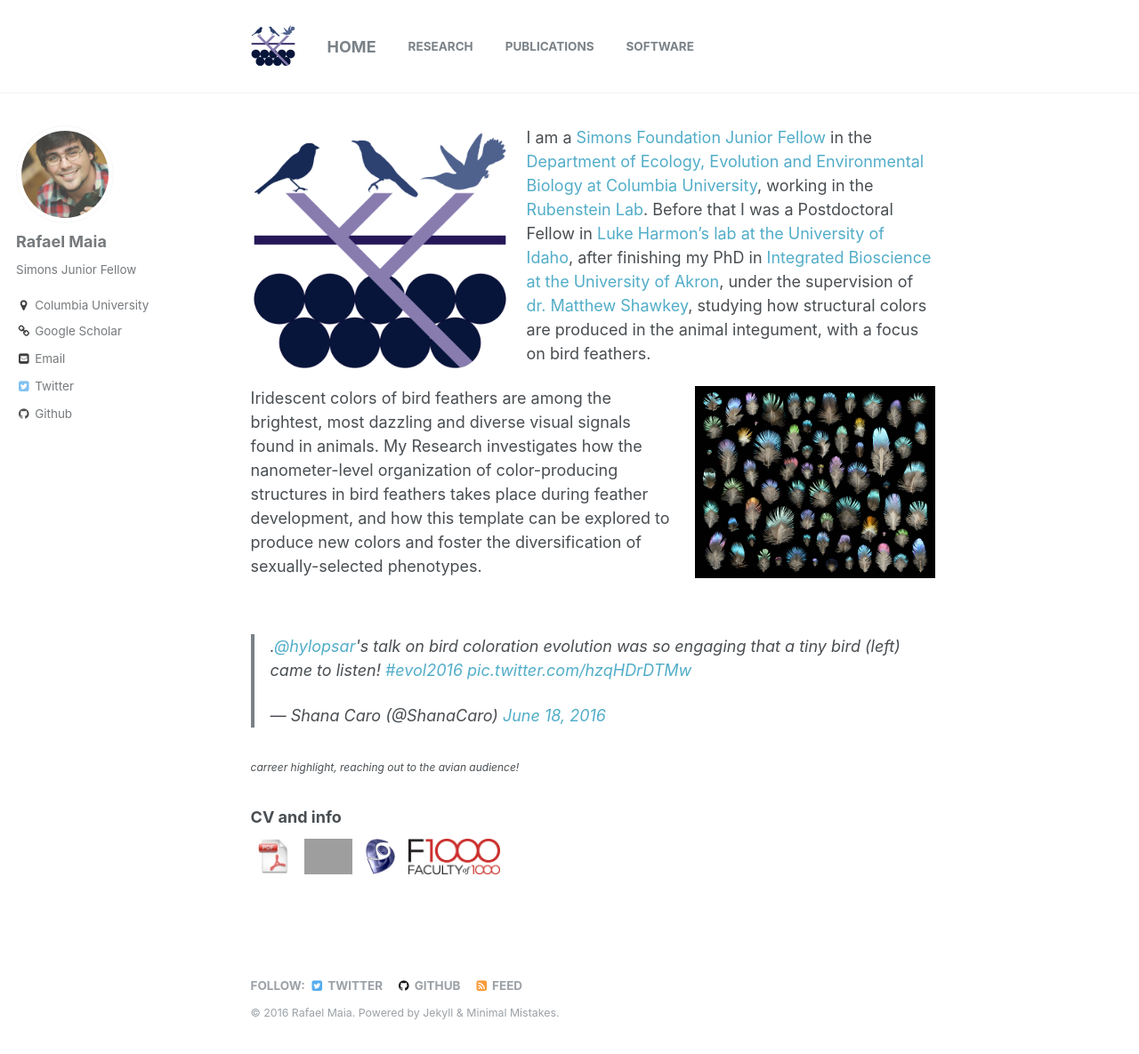
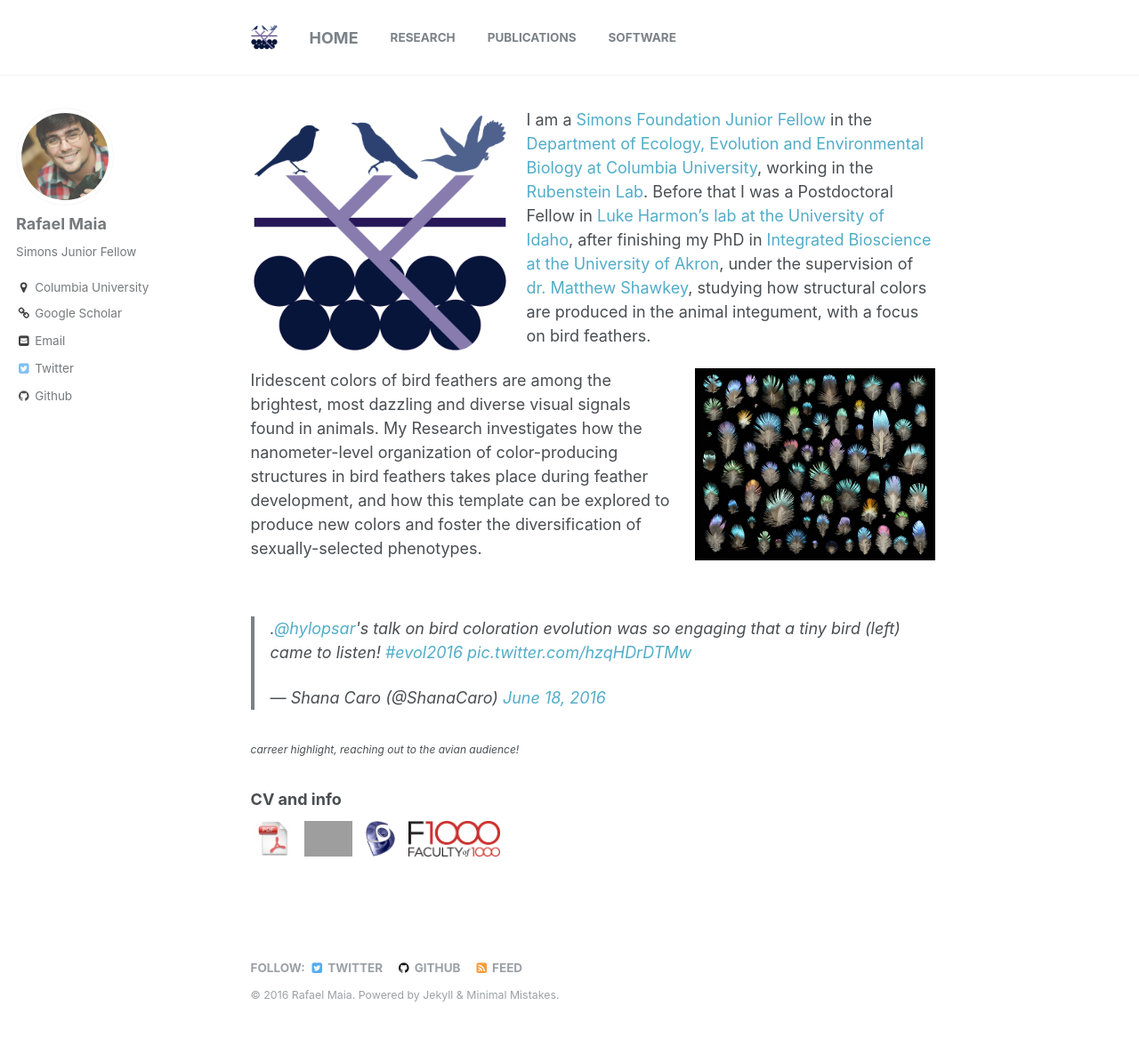
Before and after one commit to rmaia/rmaia.github.io, a Jekyll site: the page built from index.md, in a window 1280 px wide and 1202 px high. Shown: the top 1185 px of the window at 89% size. Built offline with Jekyll 4.4.1, drawn with Linux system fonts in a browser that asks for light colours; the list of posts is cut into pages by our own code; comment, search, counter and statistics services are not loaded; grey boxes are pictures that could not be loaded.

Commit message:
adding logo

```diff
--- a/_includes/masthead.html
+++ b/_includes/masthead.html
@@ -6,7 +6,7 @@
       <nav id="site-nav" class="greedy-nav">
         <button><div class="navicon"></div></button>
         <ul class="visible-links">
-          <li><a class="brand-image" href="{{ HOME_PATH }}"><img src="{{ASSET_PATH}}/images/logo.png"/ style="width:50px"></a></li>
+          <li><a class="brand-image" href="{{ HOME_PATH }}"><img src="{{ASSET_PATH}}/images/logo.png"/ style="width:30px"></a></li>
 
           <li class="masthead__menu-item masthead__menu-item--lg"><a href="{{ base_path }}/">{{ site.title }}</a></li>
           {% for link in site.data.navigation.main %}
```
